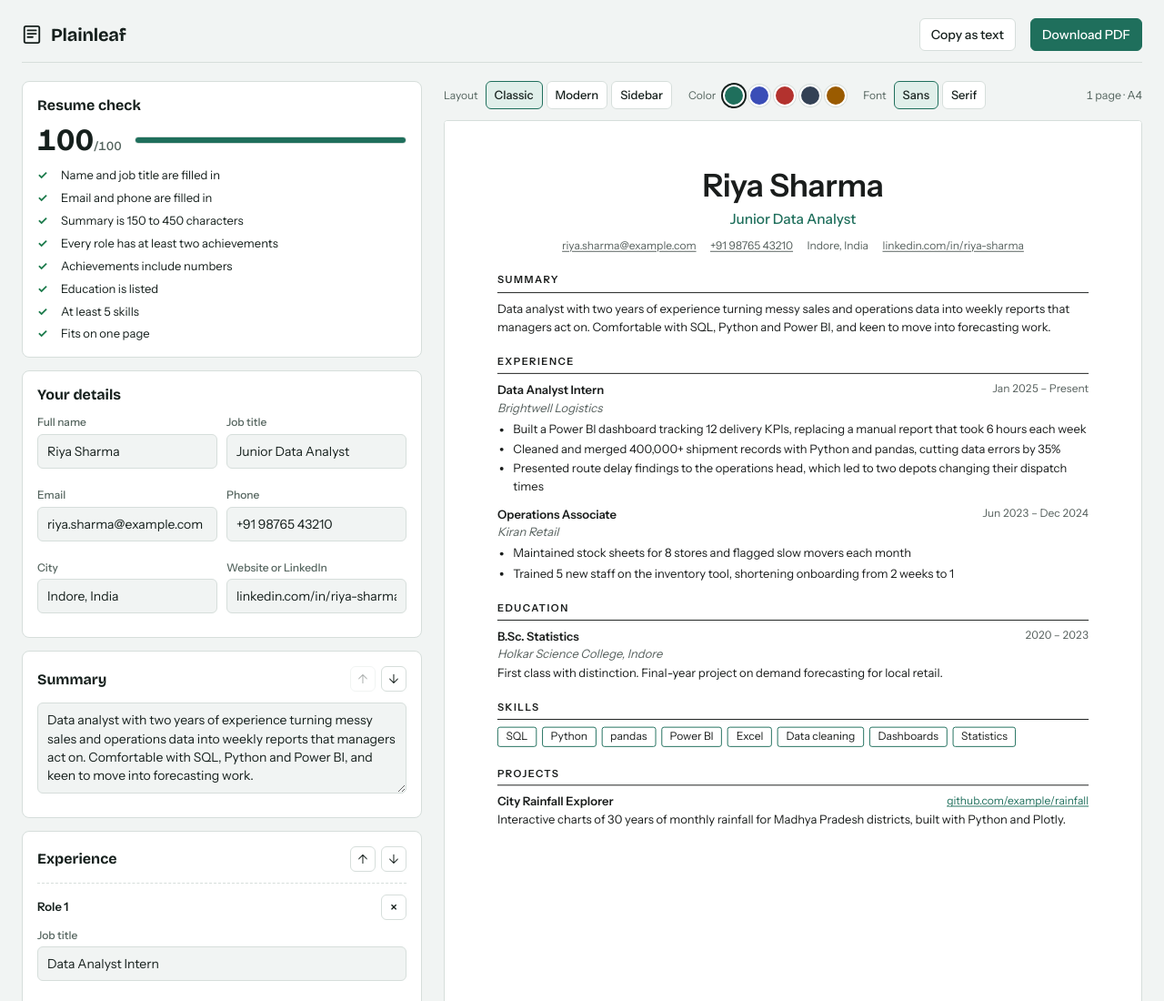
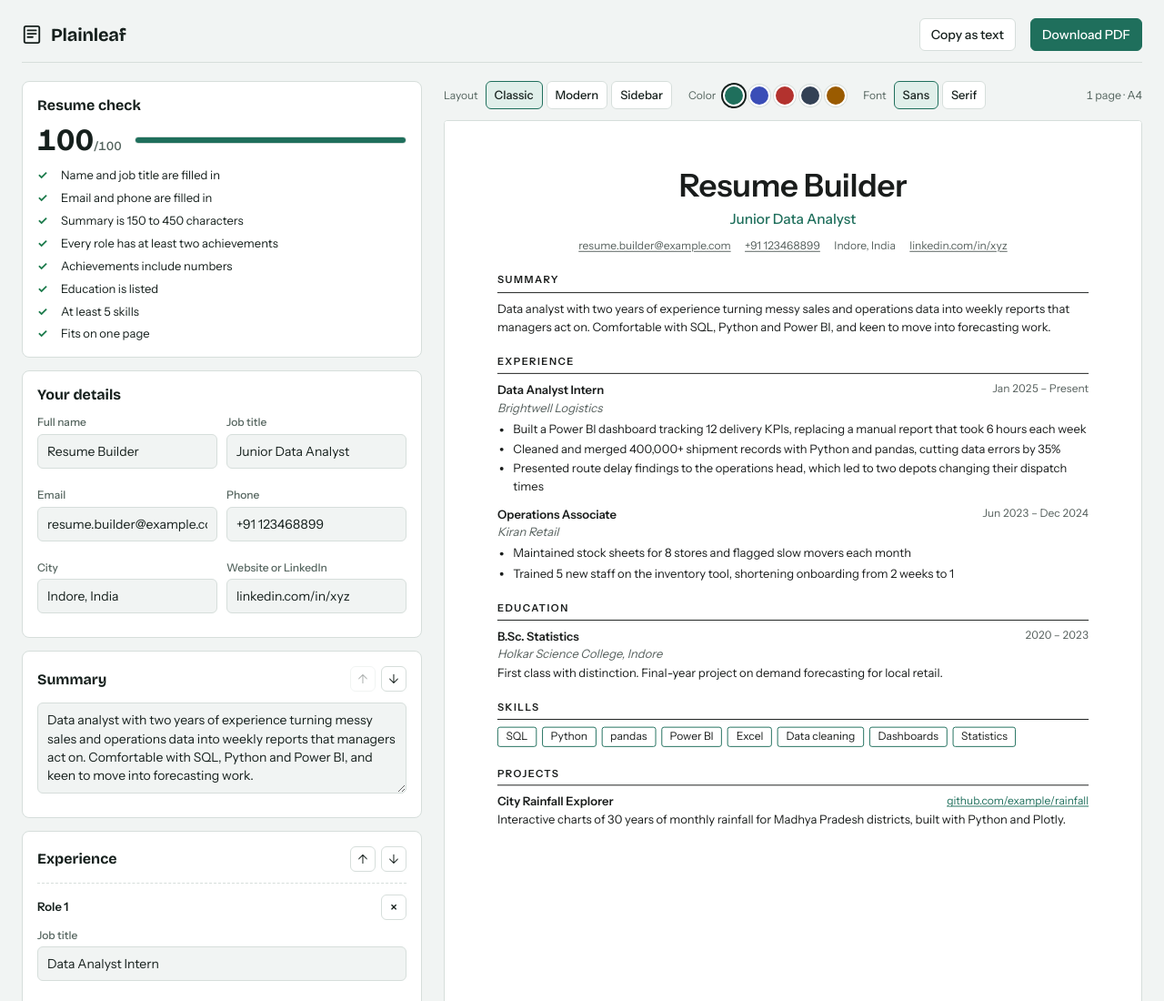
Before and after one commit to pandeymilind/Resume-builder, a plain HTML site: page index.html in a window 1280 px wide. Shown: the top 1100 px of the page at 91% size. Drawn offline with nearby package versions, Linux system fonts and the light colour scheme.

Commit message:
Example Template is changed

```diff
--- a/index.html
+++ b/index.html
@@ -233,7 +233,7 @@ input:focus, textarea:focus { border-color: var(--accent); outline: none; box-sh
   var SAMPLE = {
     template: "classic", accent: "#1f6f5c", font: "sans",
     order: ["summary", "experience", "education", "skills", "projects"],
-    basics: { name: "Riya Sharma", title: "Junior Data Analyst", email: "riya.sharma@example.com", phone: "+91 98765 43210", location: "Indore, India", link: "linkedin.com/in/riya-sharma" },
+    basics: { name: "Resume Builder", title: "Junior Data Analyst", email: "resume.builder@example.com", phone: "+91 123468899", location: "Indore, India", link: "linkedin.com/in/xyz" },
     summary: "Data analyst with two years of experience turning messy sales and operations data into weekly reports that managers act on. Comfortable with SQL, Python and Power BI, and keen to move into forecasting work.",
     experience: [
       { role: "Data Analyst Intern", company: "Brightwell Logistics", start: "Jan 2025", end: "Present",
```
